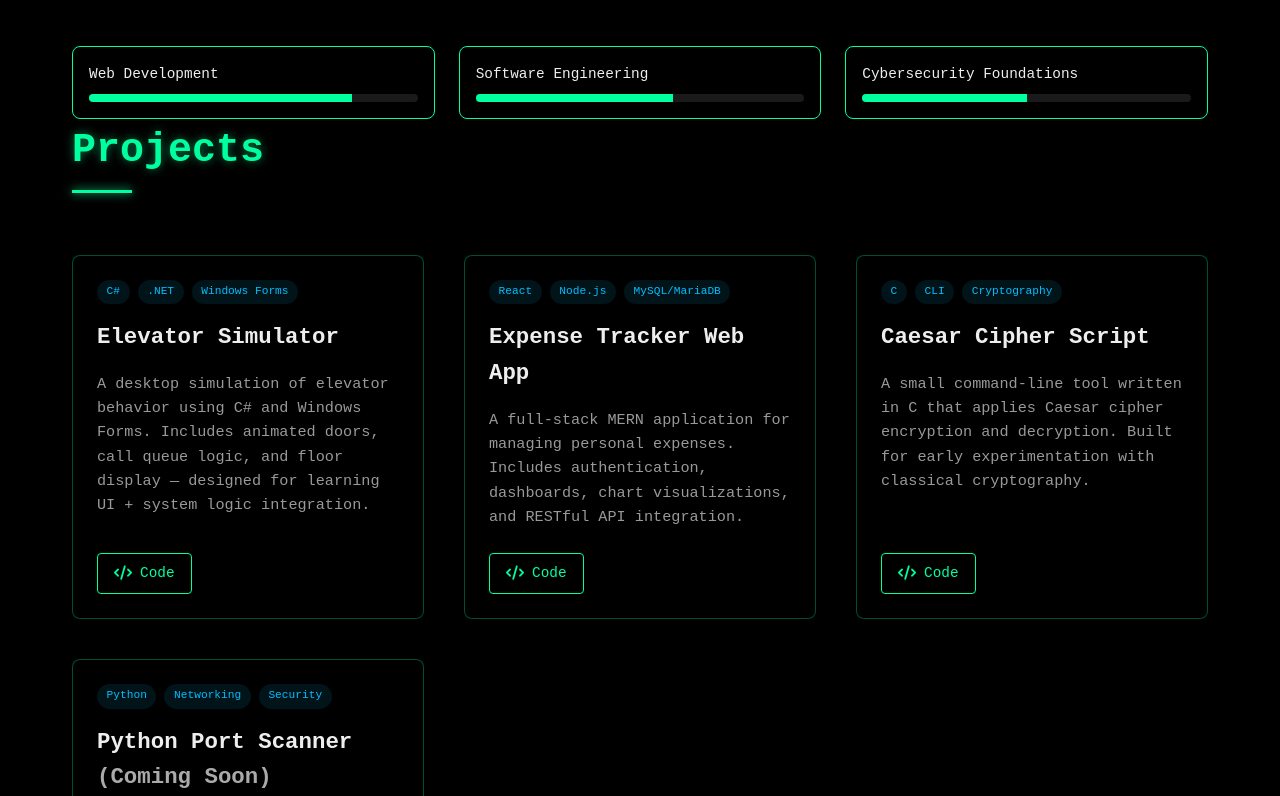
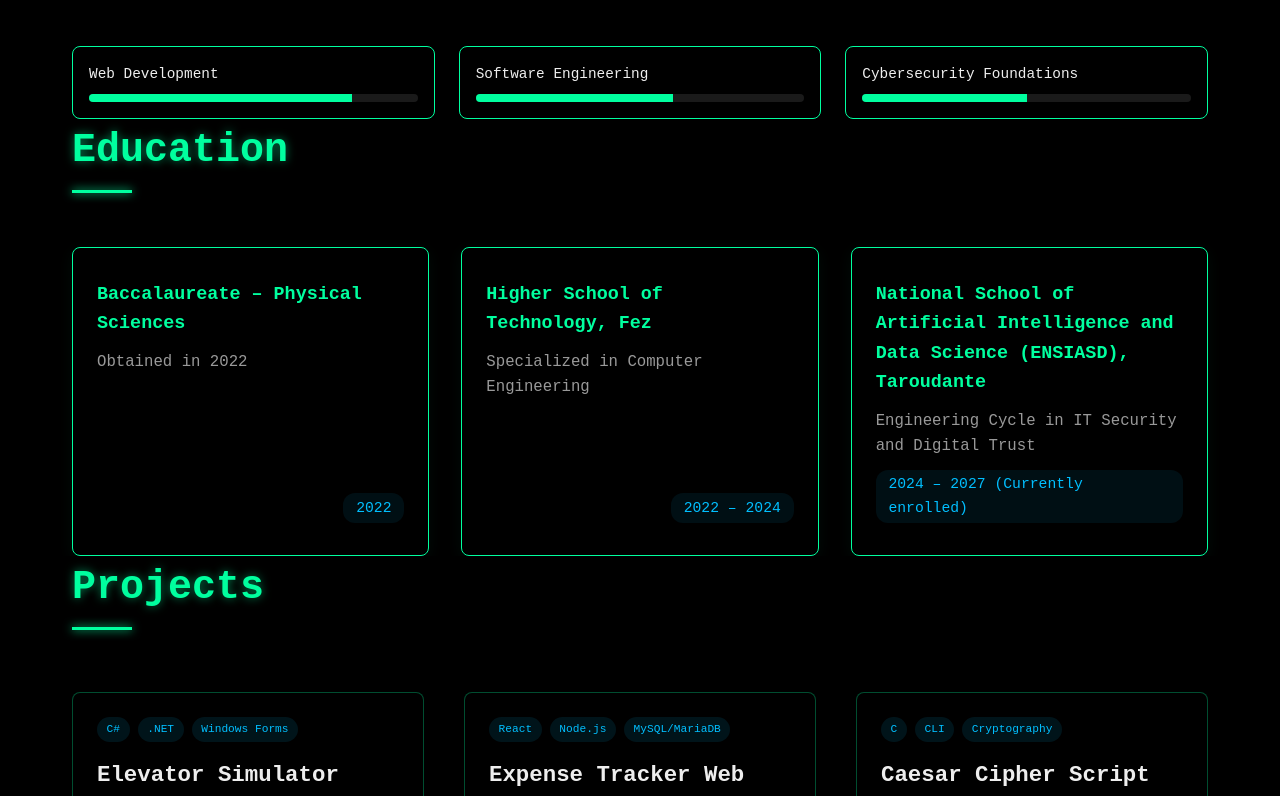
Before and after one commit to BadrEddineBakena/MyPortfolio, a Next.js app: page / in a window 1280 px wide. Shown: the part 1744-2540 px from the top of the page. Built offline with nearby package versions, Linux system fonts and the light colour scheme.

Commit message:
education section added

```diff
--- a/app/page.js
+++ b/app/page.js
@@ -123,6 +123,7 @@ export default function Home() {
           <button className="close-menu" id="closeBtn" aria-label="Close Menu">&times;</button>
           <li><a href="#hero">{t.nav.home}</a></li>
           <li><a href="#about">{t.nav.about}</a></li>
+          <li><a href="#education">{t.nav.education}</a></li>
           <li><a href="#projects">{t.nav.projects}</a></li>
           <li><a href="#services">{t.nav.services}</a></li>
           <li><a href="#contact">{t.nav.contact}</a></li>
@@ -195,6 +196,27 @@ export default function Home() {
             <div className="dev-bar">
               <div className="dev-fill security" style={{"--target-width": "50%"}}></div>
             </div>
+          </div>
+        </div>
+      </section>
+      {/* Education Section */}
+      <section id="education" className="container">
+        <h2>{t.education.title}</h2>
+        <div className="education-grid">
+          <div className="education-card">
+            <h3>{t.education.bac.title}</h3>
+            <p>{t.education.bac.desc}</p>
+            <span className="edu-date">2022</span>
+          </div>
+          <div className="education-card">
+            <h3>{t.education.est.title}</h3>
+            <p>{t.education.est.desc}</p>
+            <span className="edu-date">2022 – 2024</span>
+          </div>
+          <div className="education-card">
+            <h3>{t.education.ensiasd.title}</h3>
+            <p>{t.education.ensiasd.desc}</p>
+            <span className="edu-date">2024 – 2027 {t.education.ensiasd.status}</span>
           </div>
         </div>
       </section>
@@ -370,7 +392,7 @@ export default function Home() {
 
 const translations = {
   en: {
-    nav: { home: "Home", about: "About", projects: "Projects", services: "Services", contact: "Contact" },
+    nav: { home: "Home", about: "About", education: "Education", projects: "Projects", services: "Services", contact: "Contact" },
     hero: {
       subtitle: "Cybersecurity Student with coding experience",
       intro: "👋 Hi, my name is Badr Eddine BAKENA. I’m originally from Tounfite — a small village in the Midelt region of Morocco. Currently, I'm a cybersecurity engineering student based in Taroudante.\n\nI’m passionate about full-stack development and gradually expanding my skills in software engineering. I enjoy building secure, responsive web applications and solving real-world problems through code. Whether it's crafting intuitive frontend interfaces, developing backend logic, or exploring system vulnerabilities, I’m always learning and pushing boundaries.\n\nLet’s build something smart, secure, and impactful together.",
@@ -384,6 +406,22 @@ const translations = {
       projects: "Projects & Labs Completed",
       skills: ["Learning Ethical Hacking", "Cybersecurity Fundamentals", "Linux & Networking Basics", "Python, JAVA, C, C#", "HTML,CSS, JavaScript, NodeJS", "MySQL, PL-SQL"],
       dev: ["Web Development", "Software Engineering", "Cybersecurity Foundations"]
+    },
+    education: {
+      title: "Education",
+      bac: {
+        title: "Baccalaureate – Physical Sciences",
+        desc: "Obtained in 2022"
+      },
+      est: {
+        title: "Higher School of Technology, Fez",
+        desc: "Specialized in Computer Engineering"
+      },
+      ensiasd: {
+        title: "National School of Artificial Intelligence and Data Science (ENSIASD), Taroudante",
+        desc: "Engineering Cycle in IT Security and Digital Trust",
+        status: "(Currently enrolled)"
+      }
     },
     projects: {
       title: "Projects",
@@ -443,7 +481,7 @@ const translations = {
     footer: "All rights reserved."
   },
   fr: {
-    nav: { home: "Accueil", about: "À propos", projects: "Projets", services: "Services", contact: "Contact" },
+    nav: { home: "Accueil", about: "À propos", education: "Éducation", projects: "Projets", services: "Services", contact: "Contact" },
     hero: {
       subtitle: "Étudiant en cybersécurité avec expérience en codage",
       intro: "👋 Bonjour, je m'appelle Badr Eddine BAKENA. Je viens de Tounfite — un petit village de la région de Midelt au Maroc. Actuellement, je suis étudiant en ingénierie de la cybersécurité à Taroudante.\n\nJe suis passionné par le développement full-stack et j'élargis progressivement mes compétences en ingénierie logicielle. J'aime créer des applications web sécurisées et réactives et résoudre des problèmes concrets grâce au code. Que ce soit pour concevoir des interfaces frontend intuitives, développer la logique backend ou explorer les vulnérabilités système, j'apprends toujours et repousse les limites.\n\nConstruisons ensemble quelque chose d'intelligent, de sécurisé et d'impactant.",
@@ -457,6 +495,22 @@ const translations = {
       projects: "Projets & Labs réalisés",
       skills: ["Apprentissage du hacking éthique", "Fondamentaux de la cybersécurité", "Bases de Linux & Réseaux", "Python, JAVA, C, C#", "HTML,CSS, JavaScript, NodeJS", "MySQL, PL-SQL"],
       dev: ["Développement Web", "Génie Logiciel", "Fondamentaux de la cybersécurité"]
+    },
+    education: {
+      title: "Éducation",
+      bac: {
+        title: "Baccalauréat – Sciences Physiques",
+        desc: "Obtenu en 2022"
+      },
+      est: {
+        title: "École Supérieure de Technologie, Fès",
+        desc: "Spécialisation en Génie Informatique"
+      },
+      ensiasd: {
+        title: "École Nationale d'Intelligence Artificielle et Science des Données (ENSIASD), Taroudante",
+        desc: "Cycle d'ingénieur en Sécurité Informatique et Confiance Numérique",
+        status: "(Actuellement inscrit)"
+      }
     },
     projects: {
       title: "Projets",
--- a/public/style.css
+++ b/public/style.css
@@ -842,3 +842,56 @@ html, body {
   max-width: 100vw;
   overflow-x: hidden;
 }
+
+/* Education Section Styles */
+.education-grid {
+  display: grid;
+  grid-template-columns: repeat(auto-fit, minmax(280px, 1fr));
+  gap: 2rem;
+  margin-top: 2.5rem;
+}
+.education-card {
+  background: rgba(0,0,0,0.6);
+  border: 1px solid var(--cyan);
+  border-radius: 8px;
+  padding: 2rem 1.5rem;
+  box-shadow: 0 4px 16px rgba(0,255,159,0.05);
+  transition: box-shadow 0.3s, border 0.3s;
+  position: relative;
+  color: var(--text);
+  display: flex;
+  flex-direction: column;
+  align-items: flex-start;
+}
+.education-card:hover {
+  border-color: var(--blue);
+  box-shadow: 0 8px 32px rgba(0,191,255,0.12);
+}
+.education-card h3 {
+  font-size: 1.15rem;
+  margin-bottom: 0.7rem;
+  color: var(--cyan);
+}
+.education-card p {
+  color: var(--muted);
+  margin-bottom: 0.7rem;
+  font-size: 0.98rem;
+}
+.edu-date {
+  font-size: 0.92rem;
+  color: var(--blue);
+  background: rgba(0,191,255,0.08);
+  border-radius: 12px;
+  padding: 0.2rem 0.8rem;
+  margin-top: auto;
+  align-self: flex-end;
+}
+@media (max-width: 768px) {
+  .education-grid {
+    grid-template-columns: 1fr;
+    gap: 1.2rem;
+  }
+  .education-card {
+    padding: 1.2rem 0.7rem;
+  }
+}
```
